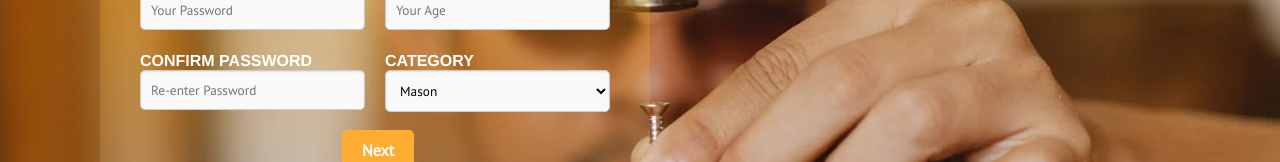
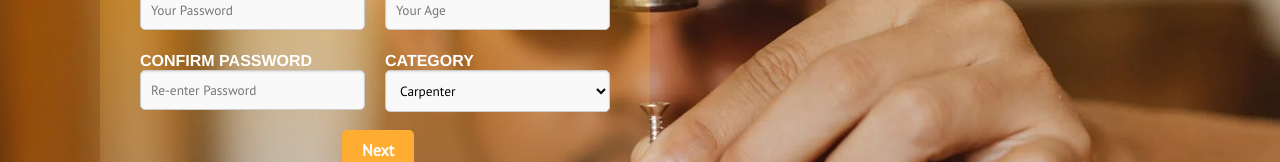
Before and after one commit to helodeepakji/WorkNow, a React (Create React App) app in the folder frontend/: page /regisiter in a window 1280 px wide. Shown: the part 461-623 px from the top of the page. Built offline with nearby package versions, Linux system fonts and the light colour scheme; no server answers.

Commit message:
profile feild send

```diff
--- a/frontend/src/component/Reg.js
+++ b/frontend/src/component/Reg.js
@@ -45,16 +45,17 @@ const Reg = () => {
     age: '',
     password: '',
     cpassword: '',
-    category: '',
+    category: 'Carpenter',
     language: '',
     area: '',
     city: '',
     state: '',
     pincode: '',
-    salarytype: '',
+    salarytype: 'Daily Basis',
     salary: '',
-    govidtype: '',
+    govidtype: 'Aadhar',
     govid: '',
+    profile: null,
   });
 
   const handleChange = (e) => {
@@ -69,7 +70,7 @@ const Reg = () => {
 
   return (
     <div class="main">
-      <form onSubmit={handleSubmit}>
+      <form onSubmit={handleSubmit} enctype="multipart/form-data">
         {step == 1 && (
           <div className='abcde'>
             <h1>Registration Form</h1><br></br>
@@ -83,7 +84,7 @@ const Reg = () => {
                   </div>
                   <div className='cls'>
                     <span>Contact</span><br></br>
-                    <input type="text" name="phone" placeholder="Your Phone Number" value={formData.phone} onChange={handleChange}></input>
+                    <input type="number" name="phone" placeholder="Your Phone Number" value={formData.phone} onChange={handleChange}></input>
                   </div>
 
                   <div className='cls'>
@@ -130,8 +131,10 @@ const Reg = () => {
                   <div className='cls'>
                     <span>Category</span><br></br>
                     <select name="category" value={formData.category} onChange={handleChange}>
-                      <option value="option1">Mason</option>
-                      <option value="option2">Carpenter</option>
+                      <option value="Carpenter">Carpenter</option>
+                      <option value="Mason">Mason</option>
+                      <option value="Mobile Repair">Mobile Repair</option>
+                      <option value="Laptop Repair">Laptop Repair</option>
                     </select><br></br>
                   </div>
                 </div>
@@ -168,7 +171,7 @@ const Reg = () => {
                   </div>
                   <div className='cls'>
                     <span>PIN CODE</span><br></br>
-                    <input type="Number" name="pincode" placeholder="Your area pincode" value={formData.pincode} onChange={handleChange}></input>
+                    <input type="number" name="pincode" placeholder="Your area pincode" value={formData.pincode} onChange={handleChange}></input>
                   </div>
                 </div>
               </div>
@@ -177,21 +180,22 @@ const Reg = () => {
                 <div>
                   <div className='cls'>
                     <span>Profile Picture</span><br></br>
-                    <input type="file" placeholder="Your photo" onChange={handleChange}></input>
+                    <input type="file" placeholder="Your photo" name="profile" onChange={handleChange}></input>
                   </div>
                   <div className='cls gov_id'>
                     <span>Govt ID</span><br></br>
                     <select name="govidtype" value={formData.govidtype} onChange={handleChange}>
-                      <option value="option1">Aadhar</option>
-                      <option value="option2"> PAN</option>
+                      <option value="Aadhar">Aadhar</option>
+                      <option value="PAN Card">PAN Card</option>
+                      <option value="Voter Id">Voter Id</option>
                     </select><br></br>
                     <input type="text" name="govid" placeholder="Your id number" value={formData.govid} onChange={handleChange}></input>
                   </div>
                   <div className='cls'>
                     <span>Salary Type</span><br></br>
                     <select name="salarytype" value={formData.salarytype} onChange={handleChange}>
-                      <option value="option1">Daily Basis</option>
-                      <option value="option2">Hour Basis</option>
+                      <option value="Daily Basis">Daily Basis</option>
+                      <option value="Hour Basis">Hour Basis</option>
                     </select><br></br>
                     <input type="text" name="salary" placeholder="Your current salary" value={formData.salary} onChange={handleChange}></input>
                   </div>
```
Also changed, not shown: 7 other files (tests, documents, lock files or other folders).
